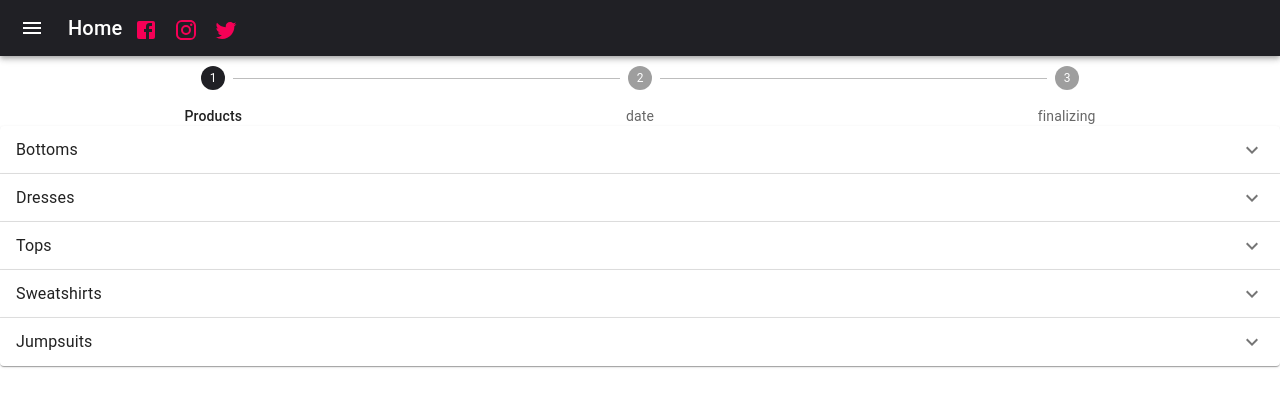
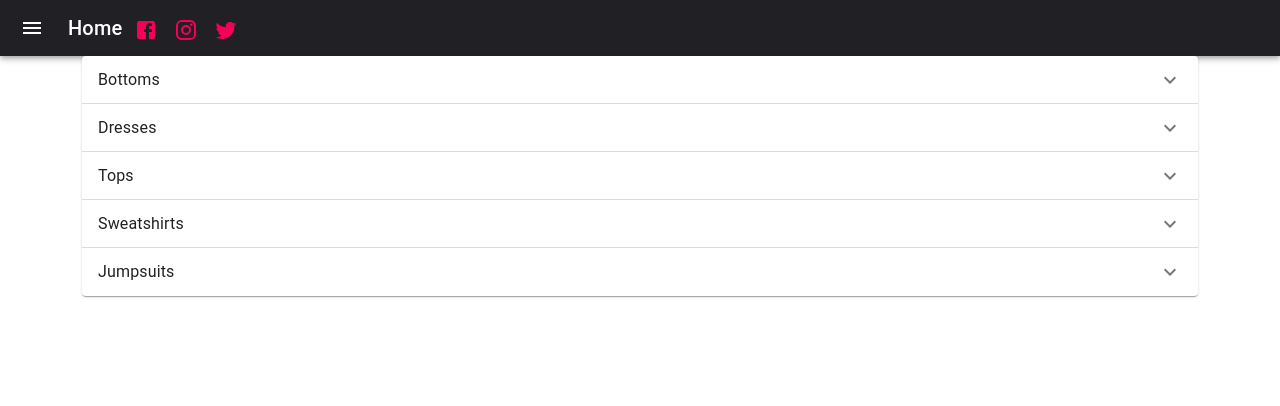
Before and after one commit to Mai-Nauder/Project, a React (Create React App) app: page / in a window 1280 px wide. Shown: the top 406 px of the page. Built offline with nearby package versions, Linux system fonts and the light colour scheme.

Commit message:
made div container div to accordions

```diff
--- a/src/App.js
+++ b/src/App.js
@@ -28,11 +28,11 @@ const theme = createTheme({
       light: "#ff5982",
       dark: "#bb002e"
     },
-    info:{
-      main:"#2196f3",
-      light:"#64b5f6",
-      dark:"#1976d2",
-      contrastText:"#fff"
+    info: {
+      main: "#2196f3",
+      light: "#64b5f6",
+      dark: "#1976d2",
+      contrastText: "#fff"
     },
     background: {
       default: "#232121",
@@ -55,8 +55,10 @@ const App = () => {
     <div>
       <ThemeProvider theme={theme}>
         <Appbar_component></Appbar_component>
-        <Stepper_Component></Stepper_Component>
-        <Accordion_component></Accordion_component>
+        {/* <Stepper_Component></Stepper_Component> */}
+        <div className="container">
+          <Accordion_component></Accordion_component>
+        </div>
       </ThemeProvider>
     </div>
   );
--- a/src/Components/Accordion_Component.js
+++ b/src/Components/Accordion_Component.js
@@ -85,7 +85,7 @@ const Accordion_component = () => {
 
                         </Grid>
                     </Typography>
-                </AccordionDetails>
+                </AccordionDetails>z
             </Accordion>{" "}
             <Accordion>
                 <AccordionSummary
```
